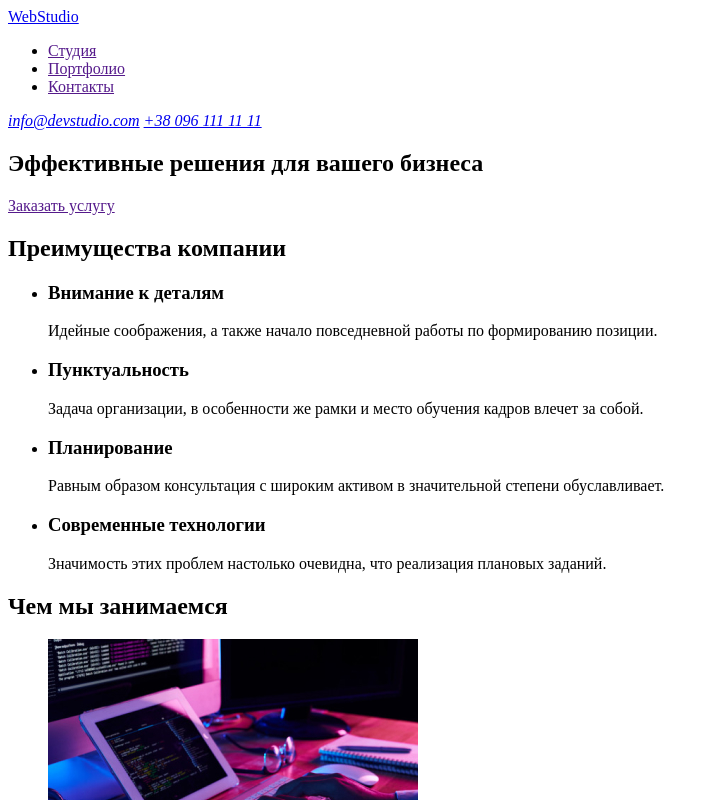
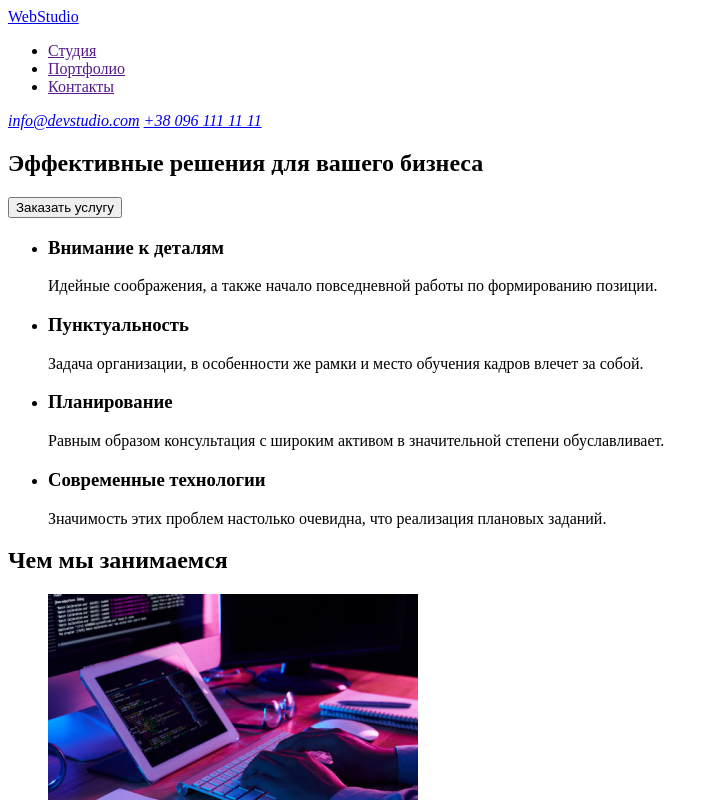
Before and after one commit to KatePodolsky/goit-markup-hw-01, a plain HTML site: page index.html in a window 1280 px wide. Shown: the top 800 px of the page, without its empty margins (0-719 px from the left). Drawn offline with Linux system fonts and the light colour scheme.

Commit message:
Добавляет кнопку и ссылку лого в футере

```diff
--- a/index.html
+++ b/index.html
@@ -23,11 +23,11 @@
     <main>
       <section>
         <h1>Эффективные решения для вашего бизнеса</h1>
-        <a href="">Заказать услугу</a>
+        <button type="button">Заказать услугу</button>
       </section>
 
       <section>
-        <h2>Преимущества компании</h2>
+        <h2 hidden>Преимущества компании</h2>
         <ul>
           <li>
             <h3>Внимание к деталям</h3>
@@ -138,7 +138,7 @@
     </main>
 
     <footer>
-      <p>WebStudio</p>
+      <a href="/"> WebStudio </a>
       <address>
         г. Киев, пр-т Леси Украинки,<br />
         26 info@example.com<br />
```
